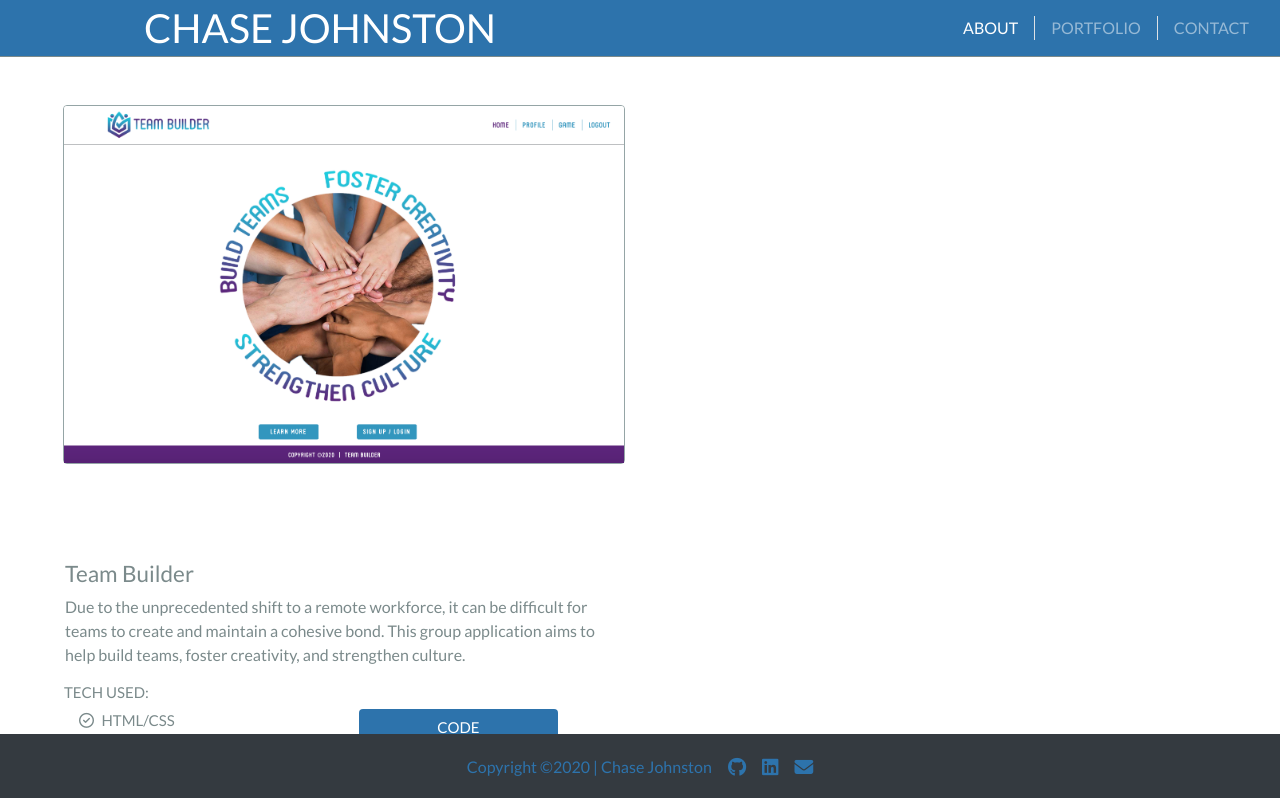
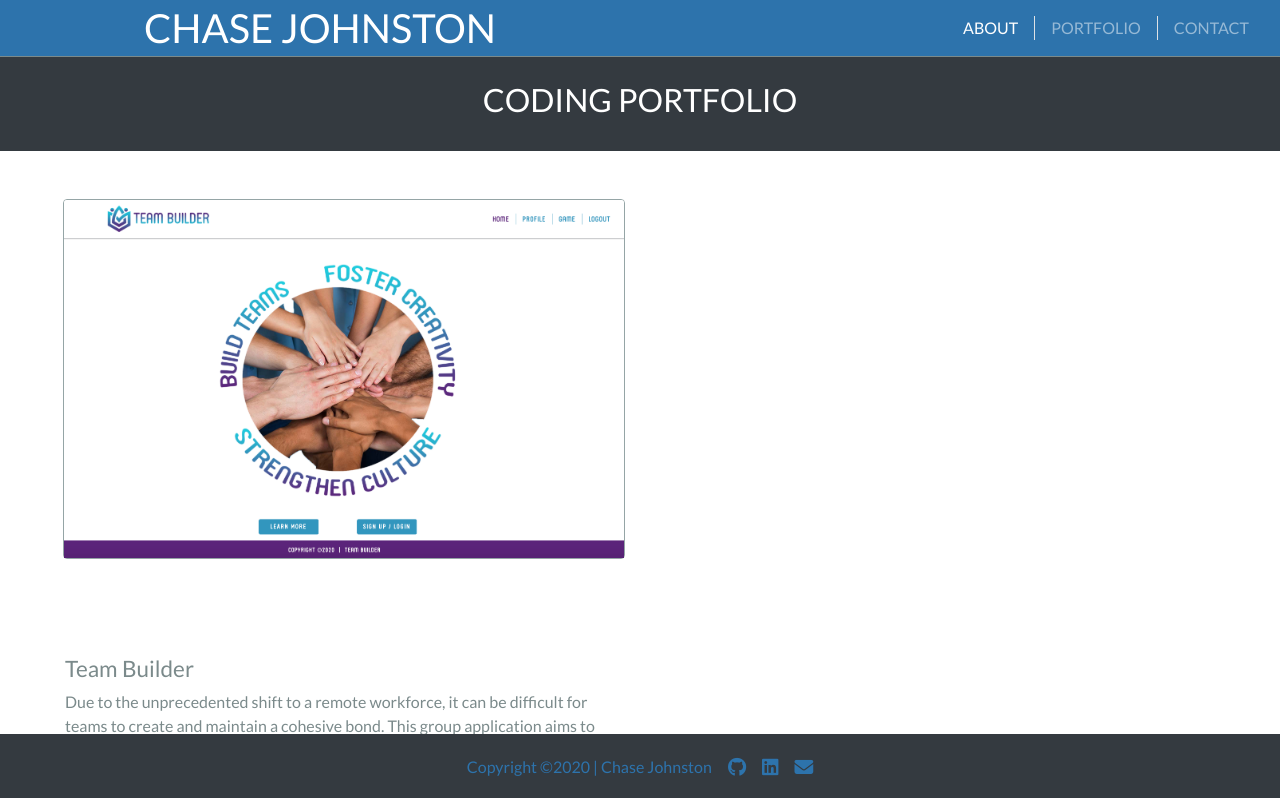
Before and after one commit to johnstoc13/react-portfolio, a React (Create React App) app: page /portfolio in a window 1280 px wide. Shown: the top 798 px of the page. Built offline with nearby package versions, Linux system fonts and the light colour scheme.

Commit message:
added portfolio header

```diff
--- /dev/null
+++ b/src/components/Headers/index.js
@@ -0,0 +1,15 @@
+import React from "react";
+import "./style.css";
+
+function PortfolioHeader() {
+
+    return (
+        <div class="row py-3 py-md-4 bg-gray">
+            <div class="col">
+                <h3 class="text-white text-center">CODING PORTFOLIO</h3>
+            </div>
+        </div>
+    );
+}
+
+export default PortfolioHeader;
--- /dev/null
+++ b/src/components/Headers/style.css
@@ -0,0 +1,3 @@
+.bg-gray {
+    background-color: #343a40;
+}
--- a/src/pages/Portfolio.js
+++ b/src/pages/Portfolio.js
@@ -1,10 +1,12 @@
 import React from "react";
 import { Container } from "../components/Grid";
 import Portfolios from "../components/Portfolios";
+import PortfolioHeader from "../components/Headers";
 
 const Portfolio = () => {
     return (
         <Container fluid>
+            <PortfolioHeader />
             <Portfolios />
         </Container>
     );
```
